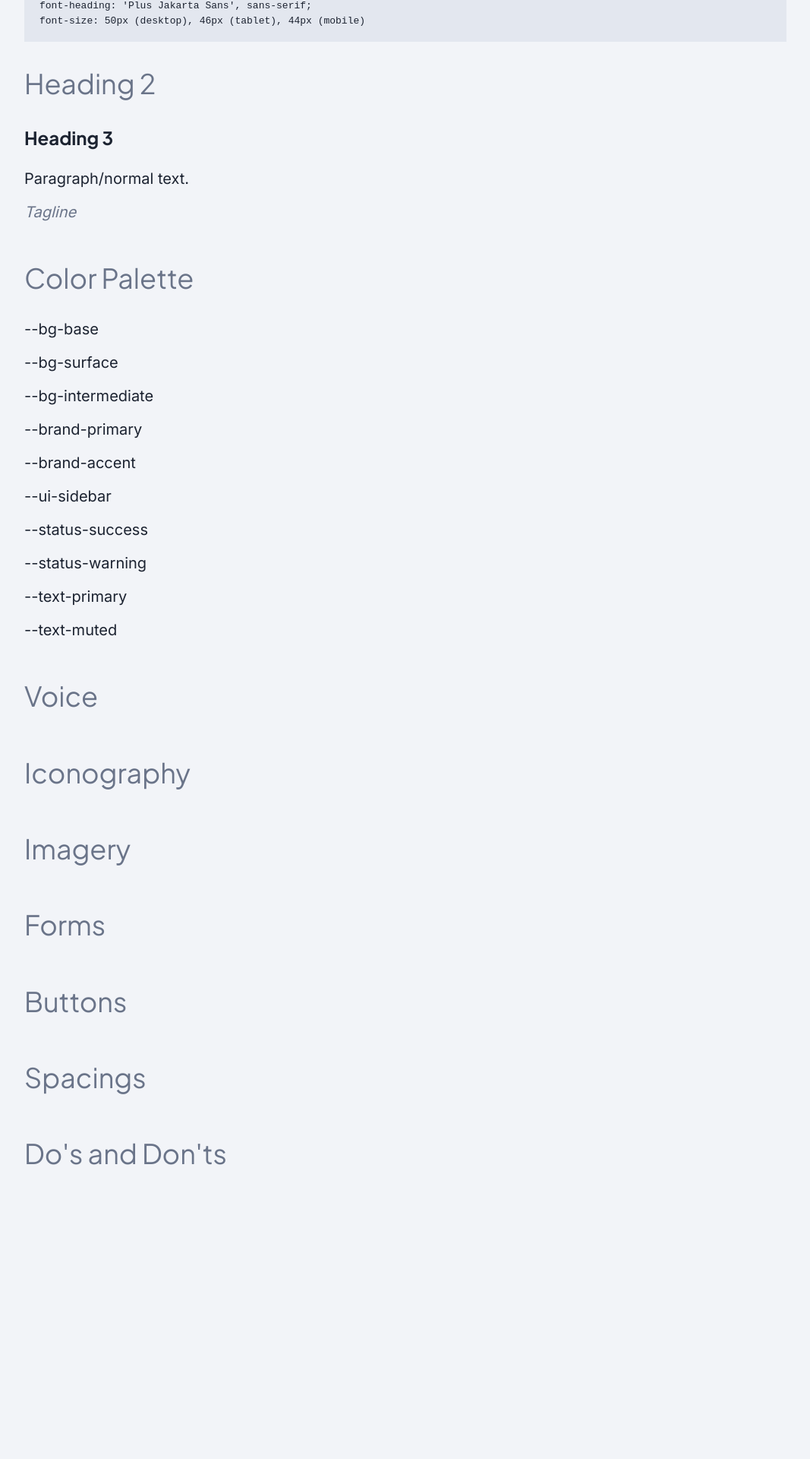
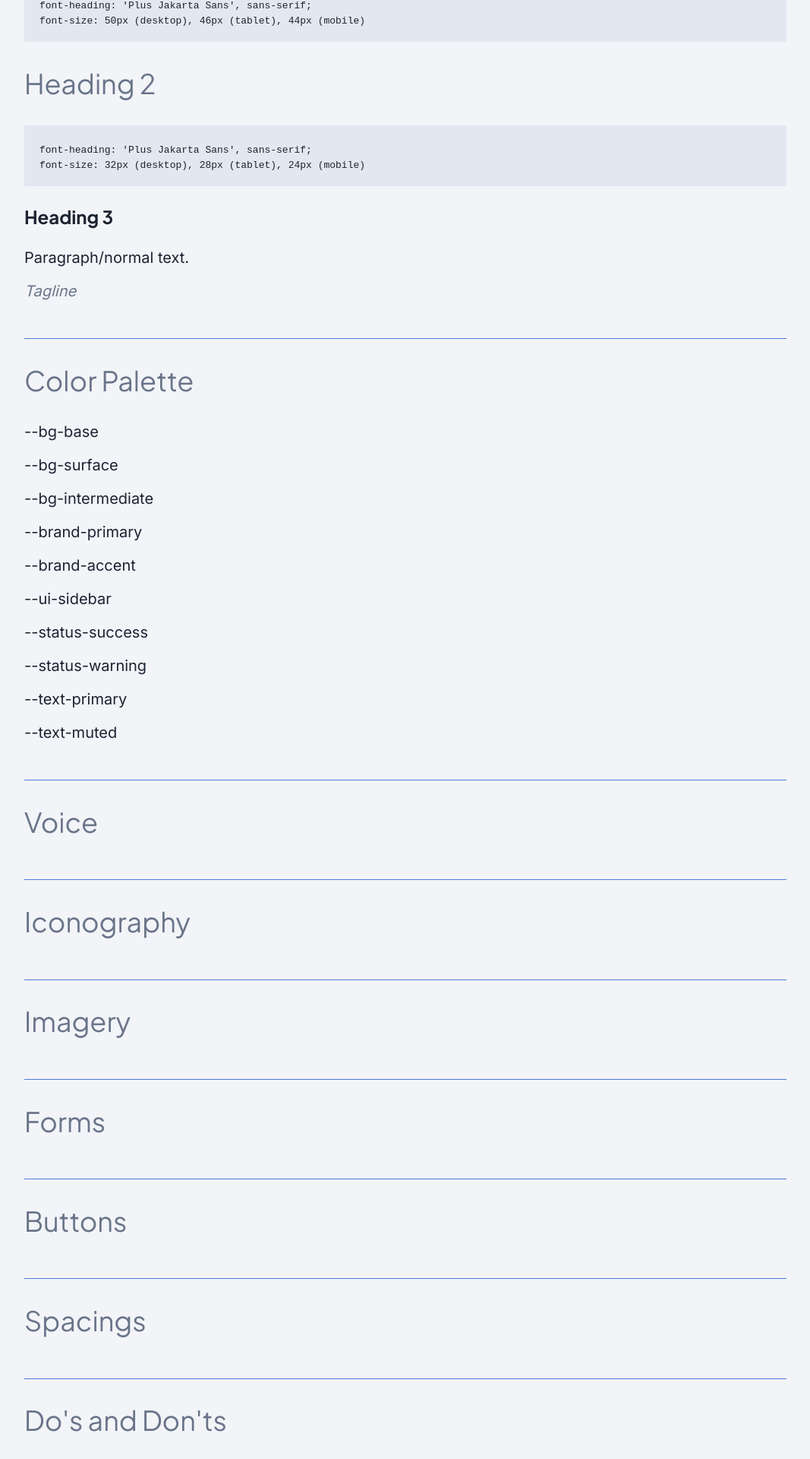
Before and after one commit to notEmmi/FlowBoard, a React (Vite) app in the folder frontend/: page /styleguide in a window 1280 px wide. Shown: the part 734-2654 px from the top of the page at 76% size, without its empty margins (106-1173 px from the left). Before the commit the page ends 2328 px from the top, so only its background shows below. Built offline with nearby package versions, Linux system fonts and the light colour scheme; no server answers.

Commit message:
feat: add navigation link to Style Guide and enhance typography section with additional headings

```diff
--- a/frontend/src/pages/Landing.jsx
+++ b/frontend/src/pages/Landing.jsx
@@ -45,9 +45,14 @@ const Section1 = function() {
 
 
 export default function Landing () {
+	const navigate = useNavigate();
+
 	return (
 		<div className="page-container landing">
 				<Section1 />
+				<p className='link' onClick={() => navigate('/styleguide')}>Style Guide</p>
+
+
 		</div>
 	)
 
--- a/frontend/src/pages/StyleGuide.jsx
+++ b/frontend/src/pages/StyleGuide.jsx
@@ -36,17 +36,23 @@ export default function StyleGuide() {
 			<div className='section 2'>
 				<h2>Typography</h2>
 				<h1>Heading 1</h1>
-
 				<CodeBlock>
 					font-heading: 'Plus Jakarta Sans', sans-serif;<br />
 					font-size: 50px (desktop), 46px (tablet), 44px (mobile)
 				</CodeBlock>
+
+
 				<h2>Heading 2</h2>
+				<CodeBlock>
+					font-heading: 'Plus Jakarta Sans', sans-serif;<br />
+					font-size: 32px (desktop), 28px (tablet), 24px (mobile)
+				</CodeBlock>
 				<h3>Heading 3</h3>
 				<p>Paragraph/normal text.</p>
 				<p className='tagline'>Tagline</p>
 			</div>
 
+			<Divider/>
 			<div className='section 3'>
 				<h2>Color Palette</h2>
 				<div className="color-palette">
@@ -93,30 +99,37 @@ export default function StyleGuide() {
 				</div>
 			</div>
 
+			<Divider />
 			<div className='section 4'>
 				<h2>Voice</h2>
 			</div>
 
+			<Divider />
 			<div className='section 5'>
 				<h2>Iconography</h2>
 			</div>
 
+			<Divider />
 			<div className='section 6'>
 				<h2>Imagery</h2>
 			</div>
 
+			<Divider />
 			<div className='section 7'>
 				<h2>Forms</h2>
 			</div>
 
+			<Divider />
 			<div className='section 8'>
 				<h2>Buttons</h2>
 			</div>
 
+			<Divider />
 			<div className='section 9'>
 				<h2>Spacings</h2>
 			</div>
 
+			<Divider />
 			<div className='section 10'>
 				<h2>Do's and Don'ts</h2>
 			</div>
```
